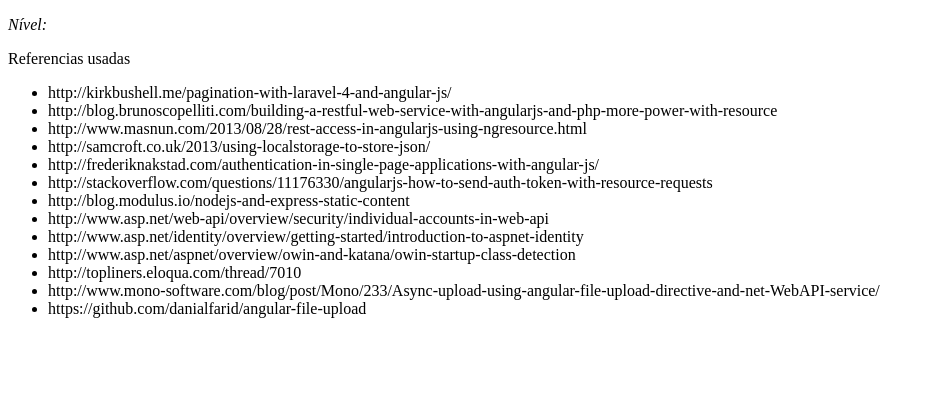
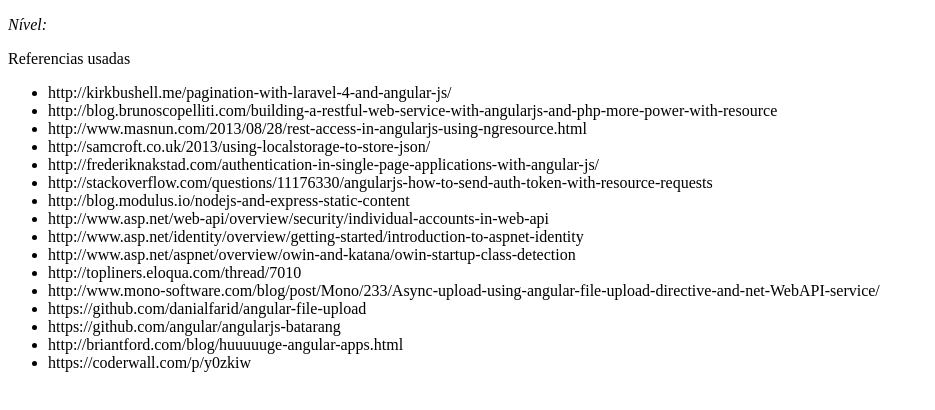
Before and after one commit to cleytonferrari/SPAAngularJS, a plain HTML site: page KarolCamp.UI.SPA/App/Views/Home/index.html in a window 1280 px wide. Shown: the part 336-746 px from the top of the page, without its empty margins (0-935 px from the left). Drawn offline with Linux system fonts and the light colour scheme.

Commit message:
add referencias

```diff
--- a/KarolCamp.UI.SPA/App/Views/Home/index.html
+++ b/KarolCamp.UI.SPA/App/Views/Home/index.html
@@ -57,4 +57,7 @@
     <li>http://topliners.eloqua.com/thread/7010</li>
     <li>http://www.mono-software.com/blog/post/Mono/233/Async-upload-using-angular-file-upload-directive-and-net-WebAPI-service/</li>
     <li>https://github.com/danialfarid/angular-file-upload</li>
+    <li>https://github.com/angular/angularjs-batarang</li>
+    <li>http://briantford.com/blog/huuuuuge-angular-apps.html</li>
+    <li>https://coderwall.com/p/y0zkiw</li>
 </ul>
```
